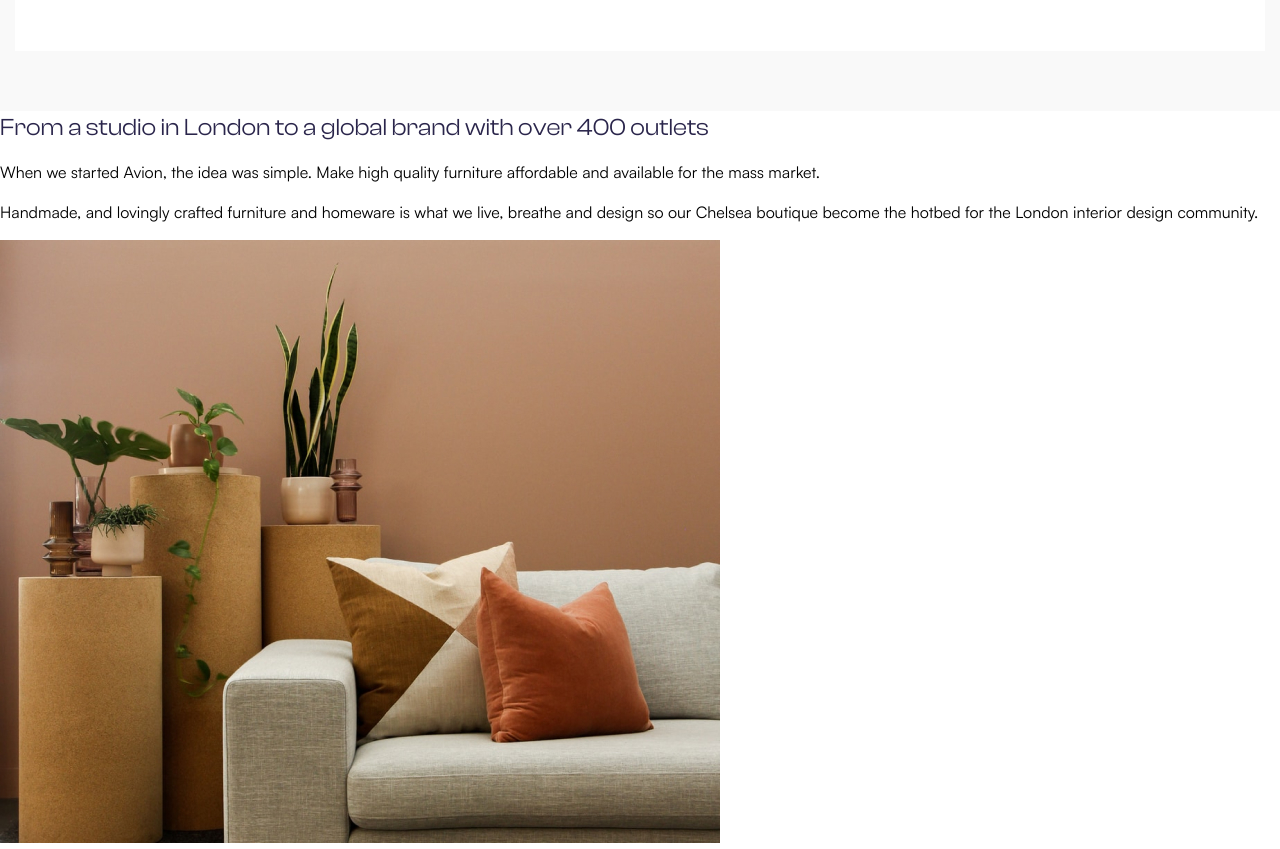
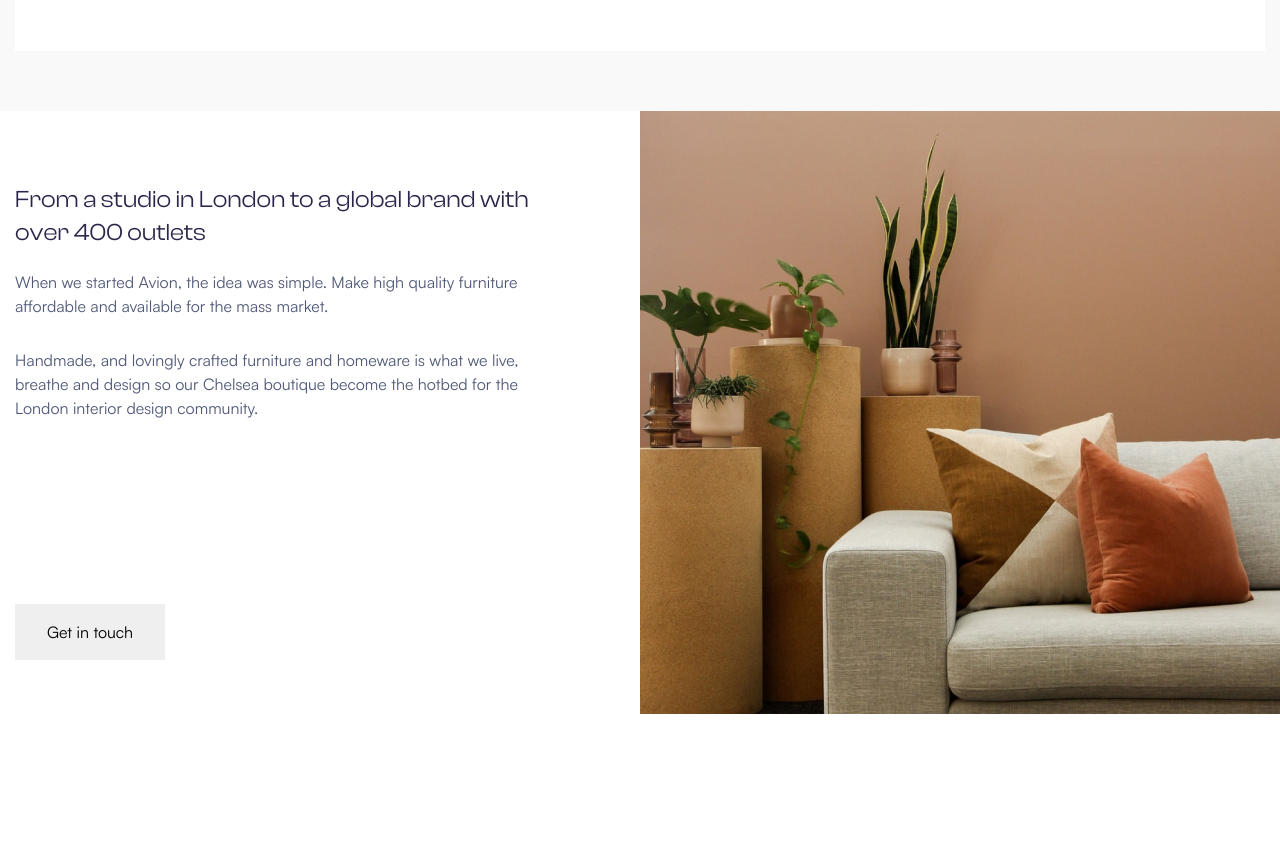
Before and after one commit to AlexBarvinok/avion_v1, a plain HTML site: page index.html in a window 1280 px wide. Shown: the part 3100-3949 px from the top of the page. After the commit the page ends 3814 px from the top, so only its background shows below. Drawn offline with Linux system fonts and the light colour scheme.

Commit message:
added css property

```diff
--- /dev/null
+++ b/css/blocks/_about.css
@@ -0,0 +1,43 @@
+.about__content {
+  display: flex;
+}
+
+.about__info {
+  display: flex;
+  flex-direction: column;
+  align-items: flex-start;
+  padding-top: 72px;
+  padding-bottom: 54px;
+  padding-right: 50px;
+  padding-left: max(var(--container-offset-x), calc((100% - var(--container-width)) / 2));
+  width: 50%;
+}
+
+.about__image {
+  display: block;
+  flex-shrink: 0;
+  width: 50%;
+  object-fit: cover;
+}
+
+.about__title {
+  max-width: 514px;
+  margin-bottom: 20px;
+}
+
+.about__desc {
+  margin: 0;
+  max-width: 514px;
+
+  font-weight: 400;
+  font-size: 16px;
+  color: #505977;
+}
+
+.about__desc:not(:last-of-type) {
+  margin-bottom: 30px;
+}
+
+.about__btn {
+  margin-top: auto;
+}
--- a/css/main.css
+++ b/css/main.css
@@ -18,3 +18,4 @@
 @import url('./blocks/_products.css');
 @import url('./blocks/_product.css');
 @import url('./blocks/_newsletter.css');
+@import url('./blocks/_about.css');
--- a/index.html
+++ b/index.html
@@ -386,6 +386,7 @@
         </div>
       </section>
       <section class="about">
+        <div class="about__content">
           <div class="about__info">
             <h2 class="title title--small about__title">
               From a&nbsp;studio in&nbsp;London to&nbsp;a&nbsp;global brand with over 400
@@ -400,6 +401,7 @@
               we&nbsp;live, breathe and design so&nbsp;our Chelsea boutique become the
               hotbed for the London interior design community.
             </p>
+            <button class="btn btn-theme-light about__btn">Get in touch</button>
           </div>
           <img
             src="img/about-1x.jpg"
@@ -410,6 +412,7 @@
             loading="lazy"
             class="about__image"
           />
+        </div>
       </section>
     </main>
   </body>
```
Lines whose indentation alone changed are shown as unchanged.
